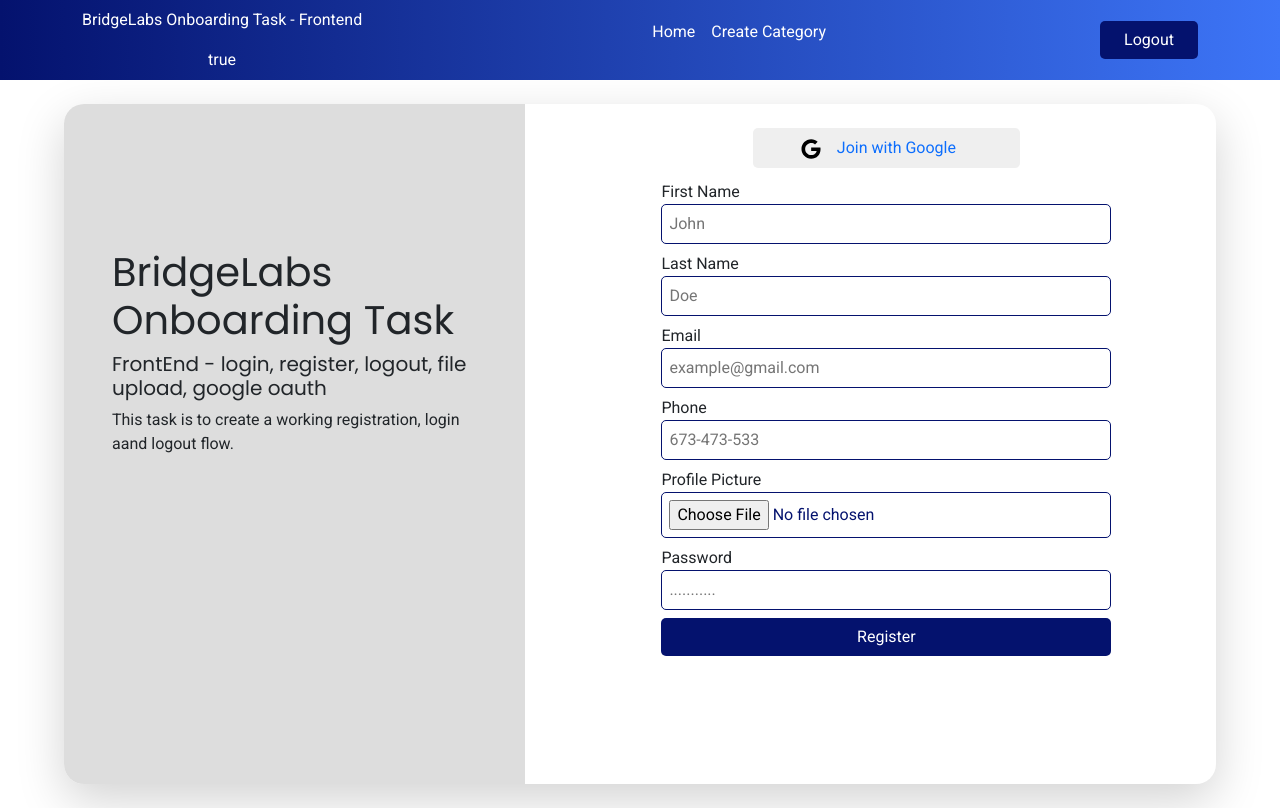
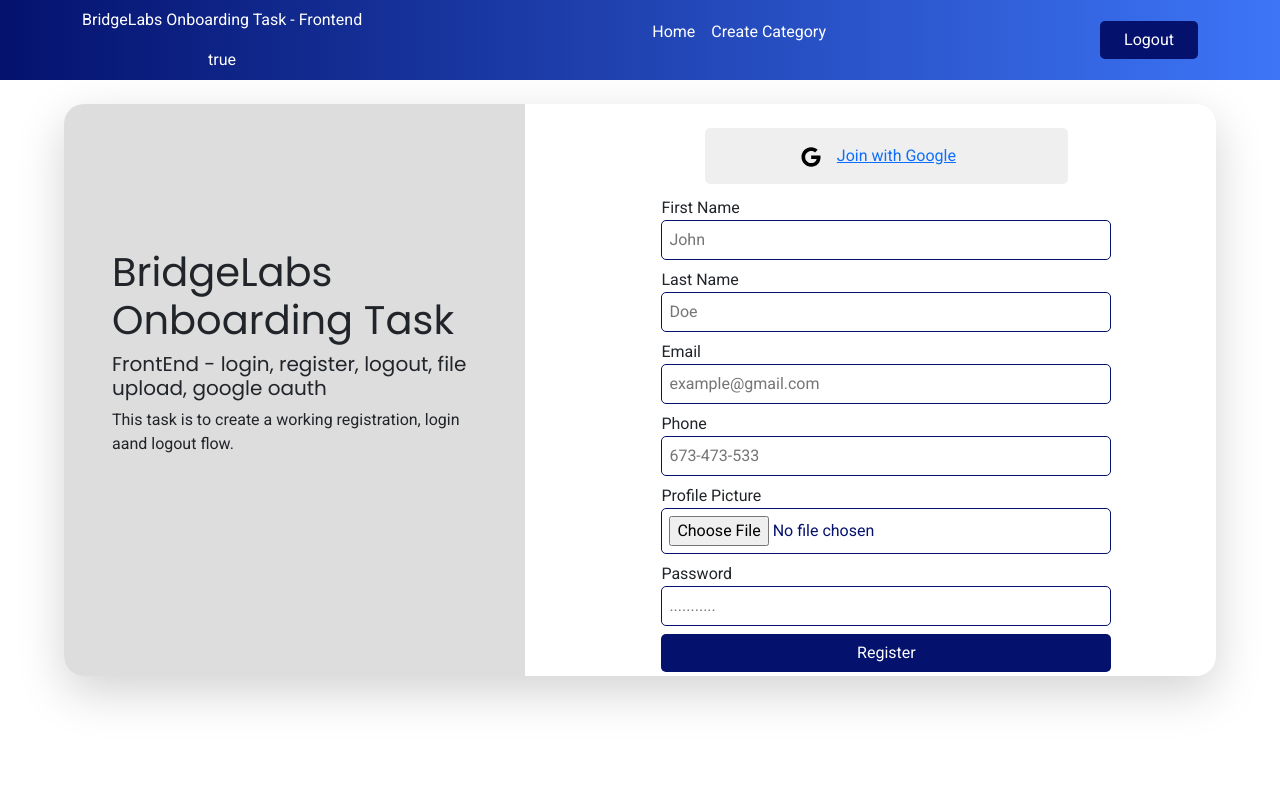
Before and after one commit to eraloop/bridgelabs-submission, a Vue app in the folder frontend/: page / in a window 1280 px wide. Built offline with nearby package versions, Linux system fonts and the light colour scheme; no server answers.

Commit message:
working on google oauth

```diff
--- a/frontend/src/App.vue
+++ b/frontend/src/App.vue
@@ -23,7 +23,7 @@ p, small, div{
 
 
 .form-region{
-    height: 85vh;
+    /* height: 85vh; */
     width: 90%;
     border-radius: 20px;
     border: none;
@@ -31,7 +31,6 @@ p, small, div{
     display: grid;
     grid-template-columns: 40% 60%;
     grid-gap: 1em;
-
 }
 
 button{
--- a/frontend/src/components/RegistrationForm.vue
+++ b/frontend/src/components/RegistrationForm.vue
@@ -1,3 +1,4 @@
+
 <template>
   <div class="d-flex justify-content-center align-items-center mx-auto">
     <div class="form-region shadow-lg my-4">
@@ -11,11 +12,15 @@
 
         <div class="form-section d-flex-column justify-content-center align-items-center  px-4">
             <section class="google-btn  d-flex align-items-center justify-content-center pt-4 pb-2">
-                <button @click.prevent="googleOAuth" class="d-flex align-items-center outline justify-content-center text-center px-5 py-2">
-                    <span><img src="../../static/images/google-brands.svg" alt=""  height="20px" width="20px"></span>
-                    <span class="px-3 text-primary">Join with Google</span>
+                <button class="d-flex align-items-center outline justify-content-center text-center px-5 py-2">
+                    <a :href="getGoogleUrl()" class="google-auth d-flex align-items-center outline justify-content-center text-center px-5 py-2">
+                        <span><img src="../../static/images/google-brands.svg" alt=""  height="20px" width="20px"></span>
+                        <span class="px-3 text-primary">Join with Google</span>
+                    </a>
                 </button>
+
             </section>
+
 
             <div  class="reg-form-section d-flex align-items-center justify-content-center mx-auto">
                 <form action="">
@@ -55,10 +60,14 @@
 </template>
 
 <script>
+
+// import {getGoogleUrl}  from '../utils/googleOauth';
 export default {
 
     data(){
         return{
+            from: '/',
+
             regform:{
                 fn: '',
                 ln: '',
@@ -102,7 +111,27 @@ export default {
             this.regform = {}
         },
 
+        getGoogleUrl: () => {
+            // console.log("testing google oauth function ", this.from)
+            const rootUrl = `https://accounts.google.com/o/oauth2/v2/auth`;
 
+            const options = {
+            redirect_uri: process.env.VITE_GOOGLE_OAUTH_REDIRECT,
+            client_id: process.env.VITE_GOOGLE_OAUTH_CLIENT_ID,
+            access_type: 'offline',
+            response_type: 'code',
+            prompt: 'consent',
+            scope: [
+                'https://www.googleapis.com/auth/userinfo.profile',
+                'https://www.googleapis.com/auth/userinfo.email',
+            ].join(' '),
+            state: '/',
+            };
+
+            const qs = new URLSearchParams(options);
+
+            return `${rootUrl}?${qs.toString()}`;
+        }
 
     }
 }
--- /dev/null
+++ b/frontend/src/utils/googleOauth.js
@@ -0,0 +1,25 @@
+
+const getGoogleUrl = (from) => {
+
+    console.log("testing google oauth function ", from)
+    const rootUrl = `https://accounts.google.com/o/oauth2/v2/auth`;
+
+    const options = {
+      redirect_uri: import.meta.env.VITE_GOOGLE_OAUTH_REDIRECT,
+      client_id: import.meta.env.VITE_GOOGLE_OAUTH_CLIENT_ID,
+      access_type: 'offline',
+      response_type: 'code',
+      prompt: 'consent',
+      scope: [
+        'https://www.googleapis.com/auth/userinfo.profile',
+        'https://www.googleapis.com/auth/userinfo.email',
+      ].join(' '),
+      state: from,
+    };
+
+    const qs = new URLSearchParams(options);
+
+    return `${rootUrl}?${qs.toString()}`;
+};
+
+export default getGoogleUrl
--- /dev/null
+++ b/package.json
@@ -0,0 +1,5 @@
+{
+  "dependencies": {
+    "dotenv": "^16.0.1"
+  }
+}
```
Also changed, not shown: 2 other files (tests, documents, lock files or other folders).
